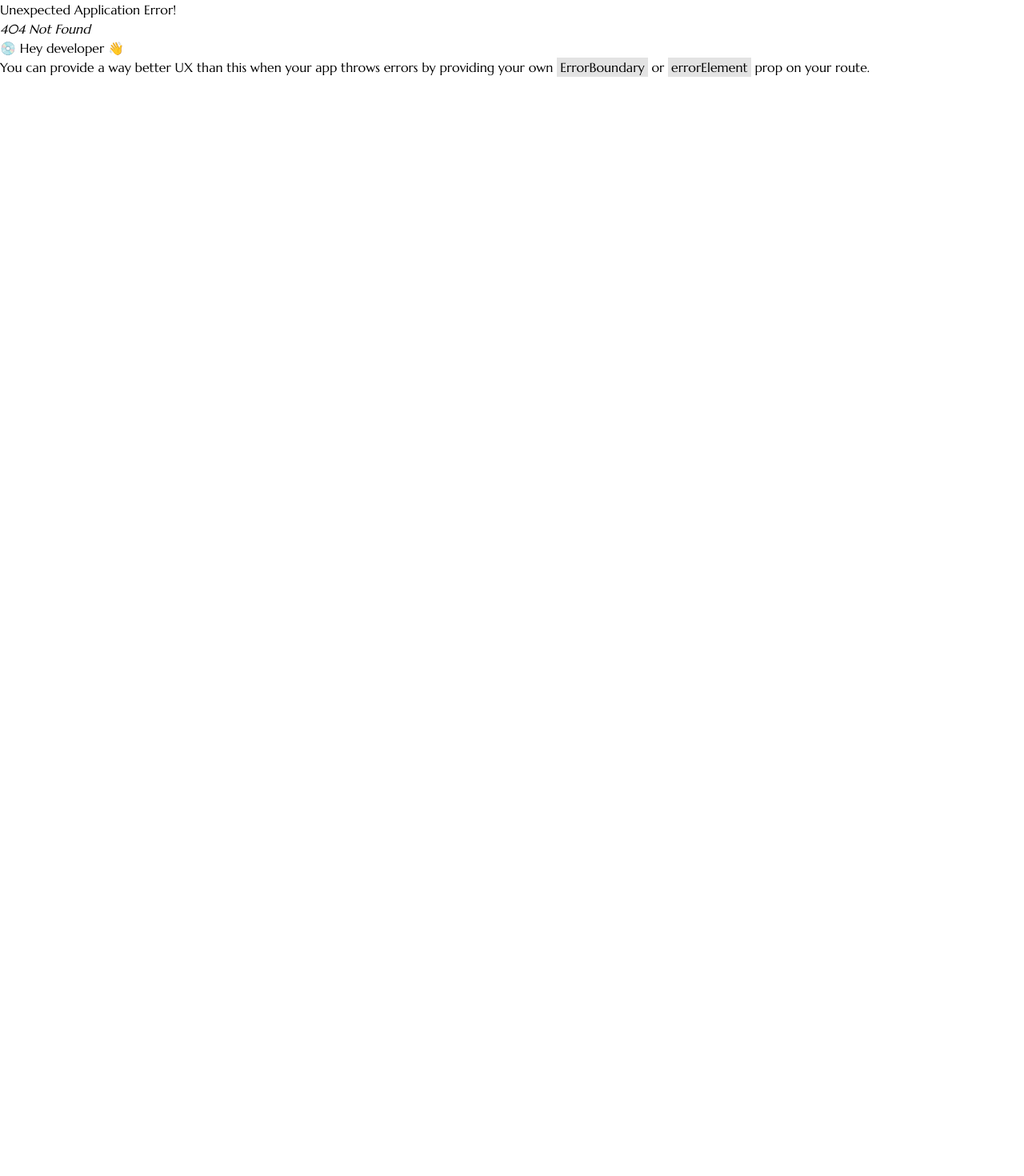
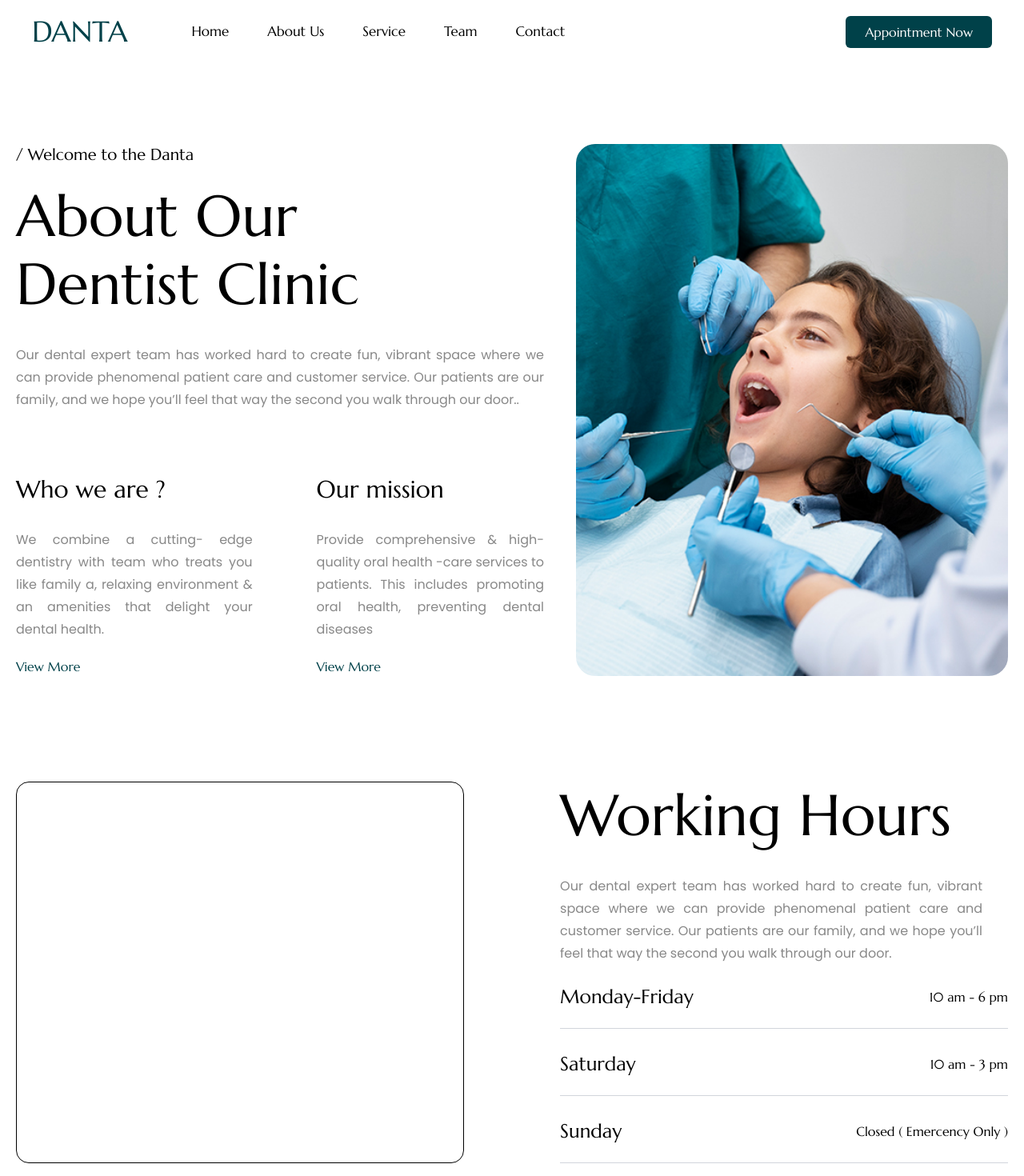
Before and after one commit to rabiiiii18/Danta, a React (Vite) app: page /about-us in a window 1280 px wide. Before the commit this address had no page. Shown: the top 1470 px of the page at 80% size. Before the commit the page ends 800 px from the top, so only its background shows below. Built offline with nearby package versions, Linux system fonts and the light colour scheme; a web font is replaced by a local one.

Commit message:
about us page added

```diff
--- a/package.json
+++ b/package.json
@@ -21,6 +21,7 @@
     "react-input-mask": "^2.0.4",
     "react-phone-input-2": "^2.15.1",
     "react-router-dom": "^7.5.1",
+    "react-toastify": "^11.0.5",
     "swiper": "^11.2.6",
     "tailwindcss": "^4.1.4"
   },
--- a/src/App.jsx
+++ b/src/App.jsx
@@ -1,3 +1,4 @@
+
 
 import './App.css'
 
@@ -7,6 +8,7 @@ function App() {
 
   return (
     <>
+
     <Landing/>
 
     </>
--- a/src/components/Appointment/Appointment.jsx
+++ b/src/components/Appointment/Appointment.jsx
@@ -1,19 +1,34 @@
 import React from "react";
 import Navbar from "../Navbar";
 import { Asterisk, ChevronRight } from "lucide-react";
-import { useForm } from "react-hook-form";
+import { Controller, useForm } from "react-hook-form";
 import PhoneInput from "react-phone-input-2";
 import "react-phone-input-2/lib/style.css";
-import Box from '../Box';
+import Box from "../Box";
 import Footer from "../Footer";
+import { toast } from "react-toastify";
+import "react-toastify/dist/ReactToastify.css";
+
 
 const Appointment = () => {
   const {
     register,
     handleSubmit,
-    watch,
+    control,
     formState: { errors },
   } = useForm();
+
+  const onError = (errors) => {
+    const firstError = Object.values(errors)[0];
+    if (firstError) {
+      toast.error(firstError.message || "* Fields are mandatory.");
+    }
+  };
+
+  const onSubmit = (data) => {
+    toast.success("Form submitted succeessfully.");
+  };
+
   return (
     <div>
       <Navbar />
@@ -31,7 +46,7 @@ const Appointment = () => {
         </div>
       </div>
 
-      <form action="">
+      <form onSubmit={handleSubmit(onSubmit, onError)}>
         <div className=" h-[100vh] mx-20 mt-20">
           <div className="flex gap-20">
             <div className="flex flex-col flex-1">
@@ -44,8 +59,9 @@ const Appointment = () => {
               <input
                 className="border border-[#888] outline-0 rounded-md px-3 py-1 mt-2 poppins text-base text-[#888]"
                 placeholder="Enter Fist Name"
-                {...register("firstName", { required: true })}
-              />
+                {...register("firstname", { required: true })}
+                />
+
             </div>
             <div className="flex flex-col flex-1">
               <label
@@ -57,7 +73,7 @@ const Appointment = () => {
               <input
                 className="border border-[#888] outline-0 rounded-md px-3 py-1 mt-2 poppins text-base text-[#888]"
                 placeholder="Enter Last Name"
-                {...register("firstName", { required: true })}
+                {...register("lastname", { required: true })}
               />
             </div>
             <div className="flex flex-col flex-1">
@@ -70,7 +86,7 @@ const Appointment = () => {
               <input
                 className="border border-[#888] outline-0 rounded-md px-3 py-1 mt-2 poppins text-base text-[#888]"
                 placeholder="Enter Your Email"
-                {...register("firstName", { required: true })}
+                {...register("email", { required: true })}
               />
             </div>
             <div className="flex flex-col flex-1">
@@ -80,12 +96,19 @@ const Appointment = () => {
               >
                 Phone <Asterisk size={12} color="red" />
               </label>
-              <PhoneInput
-                inputStyle={{ width: "100%", border: "none" }}
-                buttonStyle={{ border: "none" }}
-                className="border border-[#888] rounded-md mt-2 poppins text-base text-[#888]"
-                {...register("firstName", { required: true })}
-                country={"nepal"}
+              <Controller
+                name="phone"
+                control={control}
+                rules={{ required: true }}
+                render={({ field }) => (
+                  <PhoneInput
+                    {...field}
+                    country="np"
+                    inputStyle={{ width: "100%", border: "none" }}
+                    buttonStyle={{ border: "none" }}
+                    containerClass="border border-[#888] rounded-md mt-2 poppins text-base text-[#888]"
+                  />
+                )}
               />
             </div>
           </div>
@@ -100,6 +123,7 @@ const Appointment = () => {
             <textarea
               name="message"
               placeholder="Enter description"
+              {...register("message")}
               className="border border-[#888] rounded-md  outline-0  px-3 py-1 mt-2 poppins text-base text-[#888]"
               id=""
               rows={8}
@@ -197,7 +221,7 @@ const Appointment = () => {
 
               <select
                 className="border border-[#888] outline-0 rounded-md px-3 py-1 mt-2 poppins text-base text-[#888]"
-                {...register("time")}
+                {...register("methods")}
               >
                 <option value="" className="text-[#888]">
                   Select Payment Method
@@ -207,7 +231,10 @@ const Appointment = () => {
               </select>
             </div>
             <div className="flex items-end">
-              <button className="px-5 py-2 text-white rounded-md bg-[#004149] cursor-pointer">
+              <button
+                type="submit"
+                className="px-5 py-2 text-white rounded-md bg-[#004149] cursor-pointer"
+              >
                 Book Appointment
               </button>
             </div>
@@ -223,9 +250,9 @@ const Appointment = () => {
           </h1>
         </div>
         <div className="my-20">
-        <Box/>
+          <Box />
         </div>
-        <Footer/>
+        <Footer />
       </div>
     </div>
   );
--- /dev/null
+++ b/src/components/Appointment/Pages/AboutUs.jsx
@@ -0,0 +1,64 @@
+import React from "react";
+import Navbar from "../../Navbar";
+import WorkingHour from "../../WorkingHour";
+
+const AboutUs = () => {
+  return (
+    <div>
+      <Navbar />
+      <div className="h-auto py-25 px-5 flex gap-10">
+        <div className="w-[55%]">
+          <span className="text-[20px] leading-[28px] font-normal">
+            / Welcome to the Danta
+          </span>
+          <h1 className="text-[72px] leading-[85px] mt-5">
+            About Our <br />
+            Dentist Clinic
+          </h1>
+          <p className="text-base leading-[28px] mt-8 poppins text-justify  text-[#888] ">
+            Our dental expert team has worked hard to create fun, vibrant space
+            where we can provide phenomenal patient care and customer service.
+            Our patients are our family, and we hope you’ll feel that way the
+            second you walk through our door..
+          </p>
+          <div className="flex mt-20 gap-20">
+            <div>
+              <h1 className="text-[30px] leading-[35px] font-normal">
+                Who we are ?
+              </h1>
+              <p className="poppins text-base leading-[28px] text-justify mt-8 text-[#888]">
+                We combine a cutting- edge dentistry with team who treats you
+                like family a, relaxing environment & an amenities that delight
+                your dental health.
+              </p>
+              <p className="leading-base text-base text-[#004149] mt-5 hover:text-black cursor-pointer">
+                View More
+              </p>
+            </div>
+            <div>
+              <h1 className="text-[30px] leading-[35px] font-normal">
+                Our mission
+              </h1>
+              <p className="poppins text-base leading-[28px] text-justify mt-8 text-[#888]">
+                Provide comprehensive & high-quality oral health -care services
+                to patients. This includes promoting oral health, preventing
+                dental diseases
+              </p>
+              <p className="leading-base text-base text-[#004149] mt-5 hover:text-black cursor-pointer">
+                View More
+              </p>
+            </div>
+          </div>
+        </div>
+        <div className="w-[45%]  ">
+          <div className="flex justify-end h-full">
+            <img className="rounded-3xl" src="/about-single-01.jpg" alt="" />
+          </div>
+        </div>
+      </div>
+      <WorkingHour/>
+    </div>
+  );
+};
+
+export default AboutUs;
--- a/src/components/Navbar.jsx
+++ b/src/components/Navbar.jsx
@@ -1,25 +1,49 @@
-import React from 'react'
-import { Link, useNavigate } from 'react-router-dom'
+import React from "react";
+import { Link, useNavigate } from "react-router-dom";
 
 const Navbar = () => {
-  const navigate=useNavigate()
+  const navigate = useNavigate();
   return (
-    <div className='flex justify-between  items-center px-10 py-5'>
-      <div className='flex  gap-20'>
-      <h1 className='text-4xl text-[#004149]'>DANTA</h1>
-      <div className='flex gap-12 items-center'>
-        <Link to='/' className='text-[17px] font-normal' >Home</Link>
-        <Link to='/' className='text-[17px] font-normal' >About Us</Link>
-        <Link to='/' className='text-[17px] font-normal' >Service</Link>
-        <Link to='/' className='text-[17px] font-normal' >Team</Link>
-        <Link to='/' className='text-[17px] font-normal' >Contact</Link>
-      </div>
+    <div className="flex justify-between  items-center px-10 py-5">
+      <div className="flex  gap-20">
+        <h1
+          onClick={() => {
+            navigate("/");
+          }}
+          className="text-4xl text-[#004149] cursor-pointer"
+        >
+          DANTA
+        </h1>
+        <div className="flex gap-12 items-center">
+          <Link to="/" className="text-[17px] font-normal">
+            Home
+          </Link>
+          <Link to="/about-us" className="text-[17px] font-normal">
+            About Us
+          </Link>
+          <Link to="/" className="text-[17px] font-normal">
+            Service
+          </Link>
+          <Link to="/" className="text-[17px] font-normal">
+            Team
+          </Link>
+          <Link to="/" className="text-[17px] font-normal">
+            Contact
+          </Link>
+        </div>
       </div>
       <div>
-        <button onClick={()=>{navigate('/appointment')}} className='px-6 py-3 text-[16px] leading-4  bg-[#004149] text-white rounded-md hover:bg-black transition-all duration-300 cursor-pointer'>Appointment Now</button>
+        <button
+          onClick={() => {
+            navigate("/appointment");
+          }}
+          className="px-6 py-3 text-[16px] leading-4  bg-[#004149] text-white rounded-md hover:bg-black transition-all duration-300 cursor-pointer"
+        >
+          Appointment Now
+        </button>
       </div>
     </div>
-  )
-}
+  );
+};
 
-export default Navbar
+export default Navbar;
--- /dev/null
+++ b/src/components/WorkingHour.jsx
@@ -0,0 +1,35 @@
+import React from "react";
+
+const WorkingHour = () => {
+  return (
+    <div className="flex justify-between gap-30 mx-5 py-8">
+        <div className="w-[50%] border rounded-2xl"></div>
+      <div className="w-[50%]">
+        <h1 className="text-[72px] leading-[85px]">Working Hours</h1>
+        <p className="text-base leading-[28px] poppins text-[#888] mt-8 text-justify pe-8">
+          Our dental expert team has worked hard to create fun, vibrant space
+          where we can provide phenomenal patient care and customer service. Our
+          patients are our family, and we hope you’ll feel that way the second
+          you walk through our door.
+        </p>
+        <div className="flex flex-col gap-1">
+            <div className="flex justify-between items-center h-20 border-b border-b-gray-300">
+                <h1 className="text-[24px] leading-[34px] font-normal">Monday-Friday</h1>
+                <p className="text-base leading-[26px]">10 am - 6 pm</p>
+            </div>
+            <div className="flex justify-between items-center h-20 border-b border-b-gray-300">
+                <h1 className="text-[24px] leading-[34px] font-normal">Saturday</h1>
+                <p className="text-base leading-[26px]">10 am - 3 pm</p>
+            </div>
+            <div className="flex justify-between items-center h-20 border-b border-b-gray-300">
+                <h1 className="text-[24px] leading-[34px] font-normal">Sunday</h1>
+                <p className="text-base leading-[26px]">
+                Closed ( Emercency Only )</p>
+            </div>
+        </div>
+      </div>
+    </div>
+  );
+};
+
+export default WorkingHour;
--- a/src/main.jsx
+++ b/src/main.jsx
@@ -1,24 +1,30 @@
-import { StrictMode } from 'react'
-import { createRoot } from 'react-dom/client'
-import './index.css'
-import App from './App.jsx'
-import { createBrowserRouter,RouterProvider } from 'react-router-dom'
-import Appointment from './components/Appointment/Appointment.jsx'
+import { StrictMode } from "react";
+import { createRoot } from "react-dom/client";
+import "./index.css";
+import App from "./App.jsx";
+import { createBrowserRouter, RouterProvider } from "react-router-dom";
+import Appointment from "./components/Appointment/Appointment.jsx";
+import { ToastContainer } from "react-toastify";
+import AboutUs from "./components/Appointment/Pages/AboutUs.jsx";
 
-
-const router=createBrowserRouter([
+const router = createBrowserRouter([
   {
     path: "/",
     element: <App />,
   },
   {
-    path:'/appointment',
-    element:<Appointment/>
+    path: "/appointment",
+    element: <Appointment />,
+  },
+  {
+    path:'/about-us',
+    element:<AboutUs/>
   }
-])
+]);
 
-createRoot(document.getElementById('root')).render(
+createRoot(document.getElementById("root")).render(
   <StrictMode>
-<RouterProvider router={router} />
-</StrictMode>
-)
+    <ToastContainer />
+    <RouterProvider router={router} />
+  </StrictMode>
+);
```
Also changed, not shown: public/about-single-01.jpg (added), 1 other file (tests, documents, lock files or other folders).
